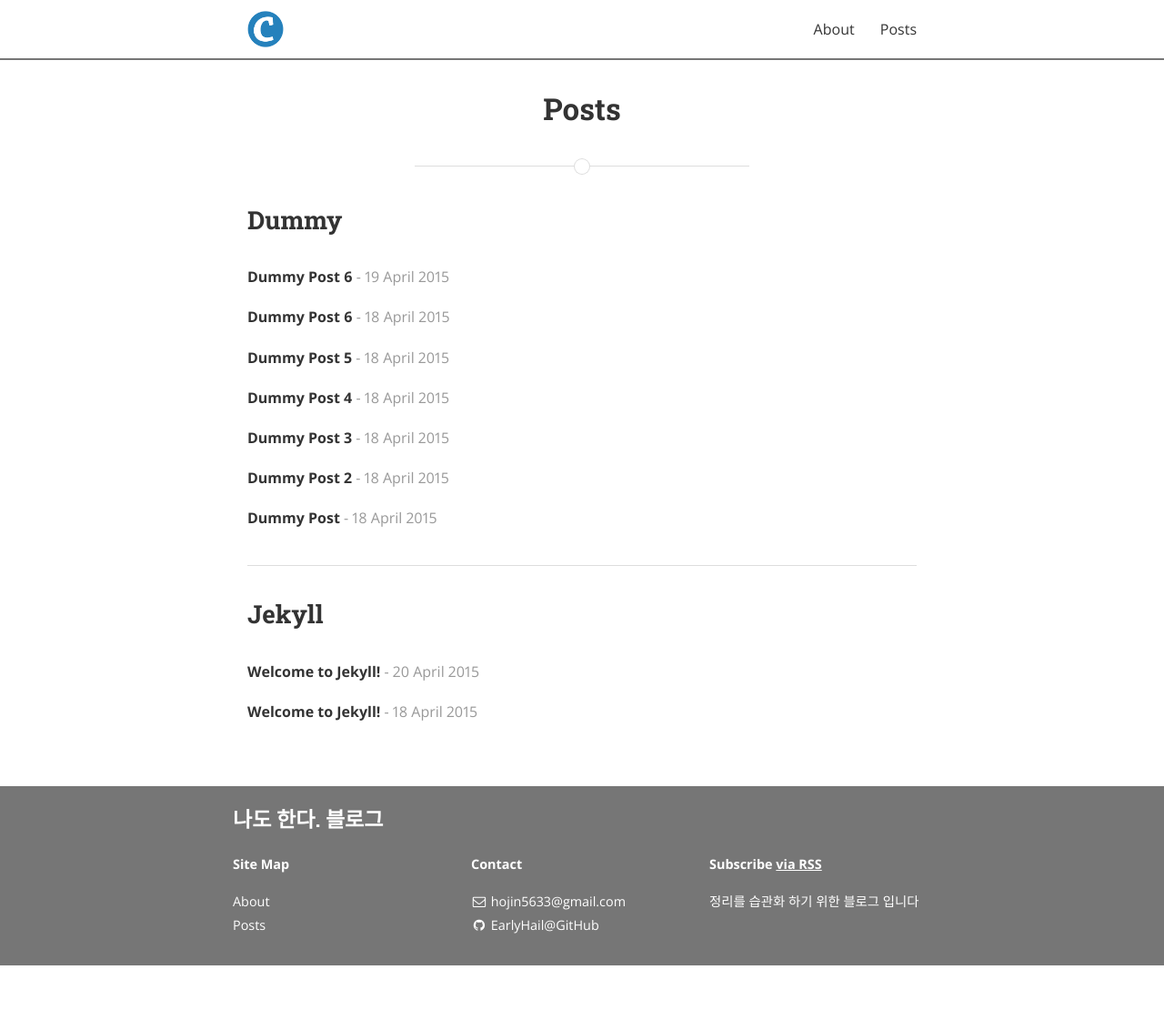
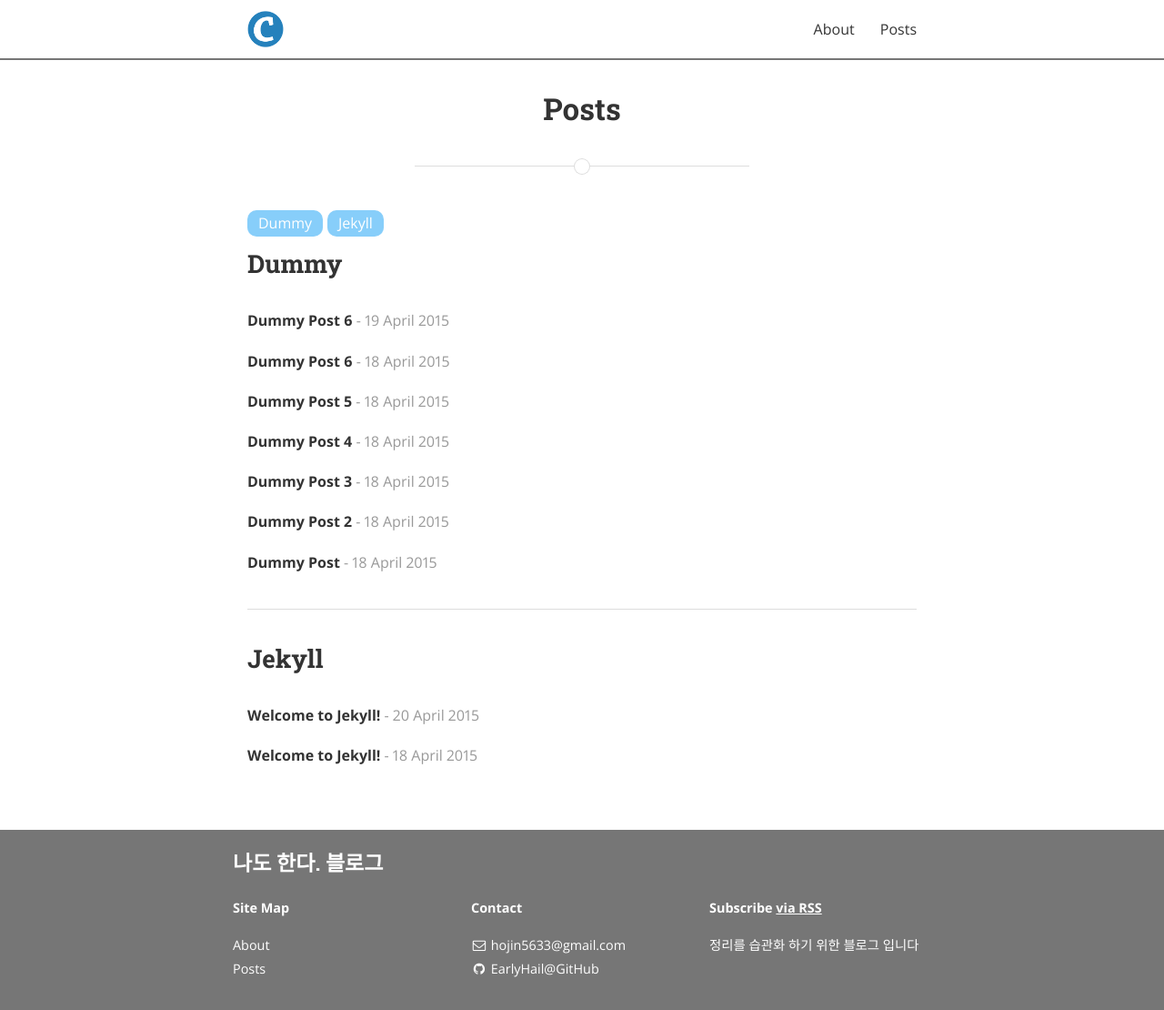
Before and after one commit to EarlyHail/EarlyHail.github.io, a Jekyll site: the page built from posts.md, in a window 1280 px wide and 1110 px high. Shown: the whole window at 91% size. Built offline with Jekyll 4.4.1, drawn with Linux system fonts in a browser that asks for light colours; nearby versions of some CDN libraries.

Commit message:
[feat] Category 바로가기 추가
- Category를 Tag로 보여주고 클릭 시 바로가기 기능 추가
  HTML id와 a tag의 Anchor를 이용하여 구현

- Layout의 헤더 때문에 Category가 가리는 현상
   anchor를 제목이 아닌 가상의 anchor를 만들고 absolute position을 위로 올려주어 제목이 보이게 구현

```diff
--- a/_sass/_layout.scss
+++ b/_sass/_layout.scss
@@ -451,3 +451,24 @@ pre code.hljs {
 		}
 	}
 }
+.anchor {
+	display: block;
+	position: relative;
+	top: -250px;
+	visibility: hidden;
+}
+
+.categories-box {
+	display: flex;
+	flex-flow: wrap;
+	.category-box {
+		margin-right: 5px;
+		margin-bottom: 5px;
+		border-radius: 10px;
+		background-color: lightskyblue;
+		padding: 0px 12px;
+		.category-content {
+			color: white;
+		}
+	}
+}
--- a/posts.md
+++ b/posts.md
@@ -5,9 +5,19 @@ permalink: /posts/
 main_nav: true
 ---
 
+<a class="anchor" id="top"></a>
+
+<div class="categories-box">
+  {% for category in site.categories %}
+    <div class="category-box"><a href="#{{ category | first }}" class="category-content">{{ category | first }}</a></div>
+  {% endfor %}
+</div>
+
 {% for category in site.categories %}
-  {% capture cat %}{{ category | first }}{% endcapture %}
-  <h2 id="{{cat}}">{{ cat | capitalize }}</h2>
+{% capture cat %}{{ category | first }}{% endcapture %}
+
+  <h2>{{ cat | capitalize }}</h2>
+  <div id="{{cat}}" class="anchor"></div>
   {% for desc in site.descriptions %}
     {% if desc.cat == cat %}
       <p class="desc"><em>{{ desc.desc }}</em></p>
```
